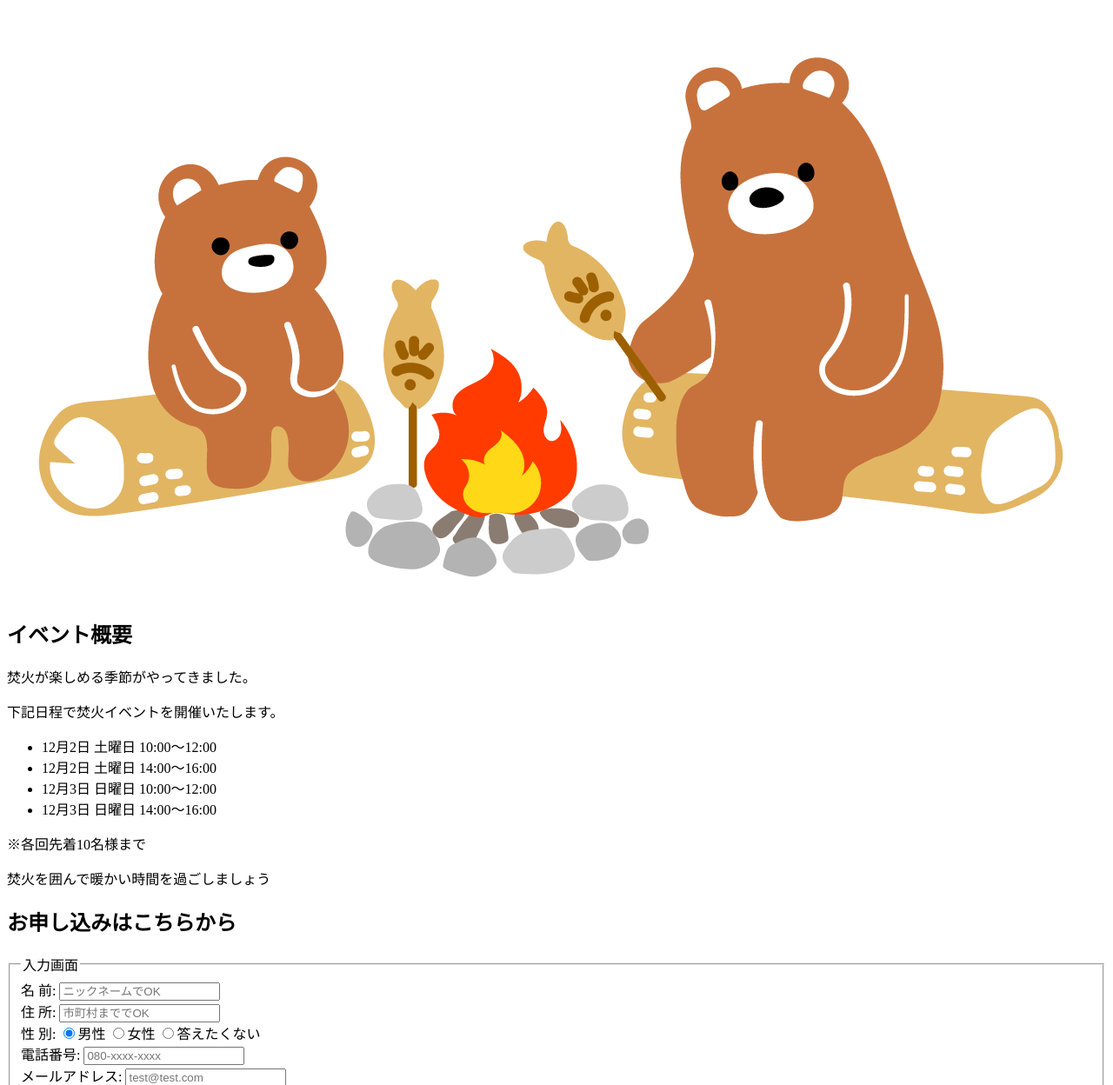
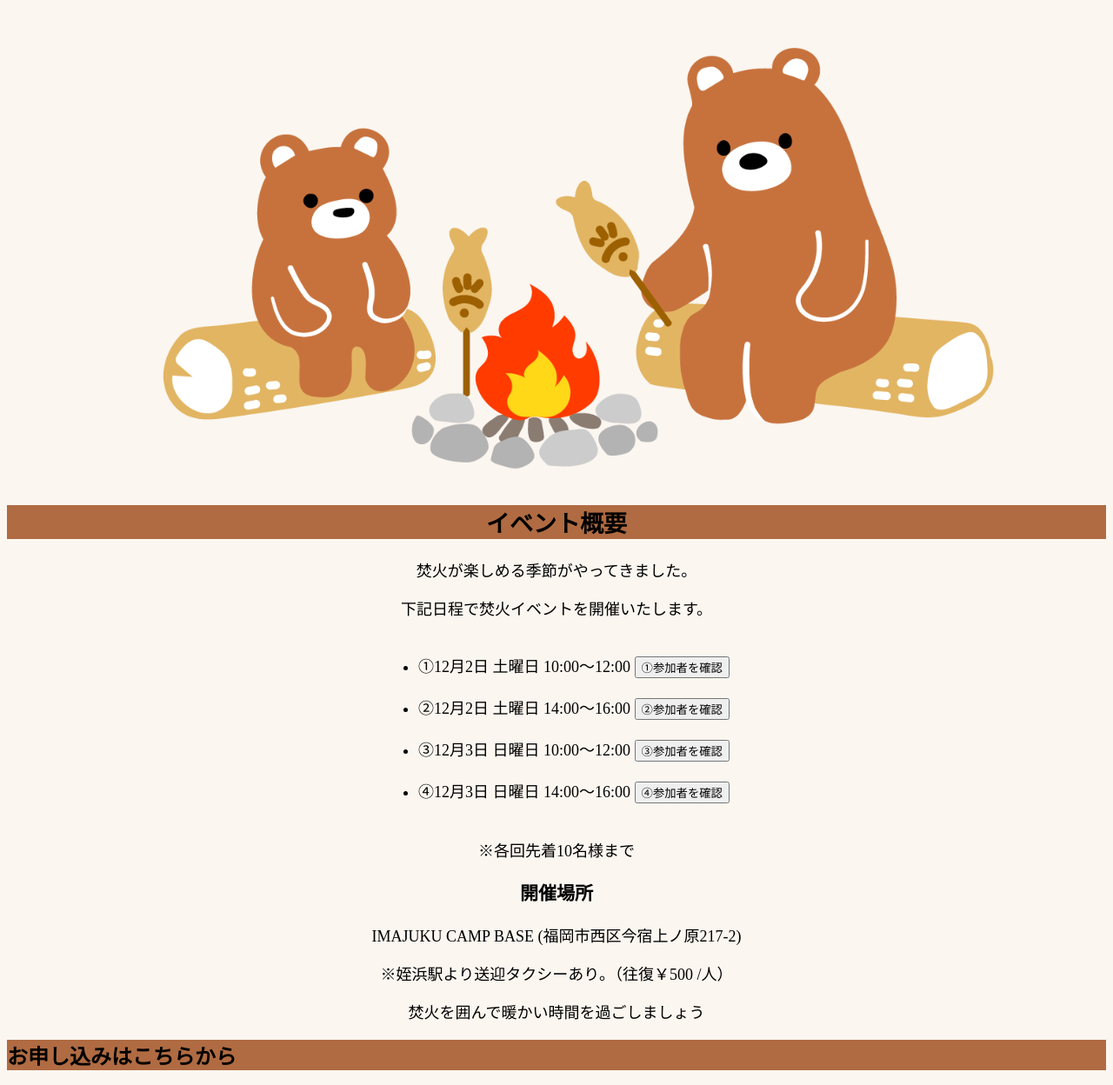
Before and after one commit to Ayumi-Moriyama/Event-reserve, a plain HTML site: page index.html in a window 1280 px wide. Shown: the part 81-1329 px from the top of the page at 87% size. Drawn offline with nearby package versions, Linux system fonts and the light colour scheme; no server answers.

Commit message:
課題提出後の修正

```diff
--- a/css/sample.css
+++ b/css/sample.css
@@ -1,50 +1,43 @@
-body{
-    margin:0;
-    padding:0;
-    text-align:left;
-    font-size: 32px;
-    background-color: rgb(220, 198, 188);
+body {
+    background-color: rgb(251, 246, 240);
 }
-header{
-    background-color: rgb(172, 039, 056);
-    border-bottom: 1px solid #ccc;
+
+header {
+    background-color: rgb(176, 107, 066);
     text-align: center;
 }
-main{
-    border-bottom:1px solid #ccc;
+
+h1 {
+    font-weight: bold;
 }
-footer{
-    background-color: #fff;
-    border-bottom:1px solid #ccc;
+
+h2 {
+    background-color: rgb(176, 107, 066);
+}
+
+.takibiImage {
+    height: 80%;
+    width: 80%;
+    margin-left: 150px;
+    display: flex;
+    justify-content: space-around;
     text-align: center;
 }
-p{
-    font-size:200%;
+
+.summary {
+    font-size: large;
     text-align: center;
-    border-bottom:1px solid #fff;
-    height:200px;
-}
-ul{
-    padding: 0;
-    border-top: 1px solid #000000;
-    display:table;  /* 定義 */
-    table-layout: fixed;
-    width:100%;
-}
-li{
-    text-align: center;
-    list-style-type:none;
-    border: 1px solid #666;
-    background-color: #FFF;
-    display:table-cell;  /* 定義 */
-    cursor: pointer;
-}
-li:hover{
-    background: #0066CC;
-    color:#fff;
 }
 
-.takibiImage{
-    display: flex;
+.summary ul {
+    display: grid;
     justify-content: space-around;
+    text-align: center;
+    margin-top: 30px;
+    margin-bottom: 30px;
 }
+
+.summary ul li{
+    padding-top: 10px;
+    padding-bottom: 10px;
+}
--- a/index.html
+++ b/index.html
@@ -8,30 +8,49 @@
         <title>焚火イベント</title>
         <style>
             #output li {
-                background: #ccc;
+                background: rgb(210, 163, 108);
             }
         </style>
-        <!-- <link rel="stylesheet" href="css/sample.css"> -->
+        <link rel="stylesheet" href="css/sample.css">
     </head>
 
     <body>
+        <header>
             <h1>焚火イベント予約</h1>
+        </header>
+
 
         <img class="takibiImage" src="./images/takibi.png" alt="">
 
+        <section class="summary">
             <h2>イベント概要</h2>
             <div>
                 <p>焚火が楽しめる季節がやってきました。</p>
                 <p>下記日程で焚火イベントを開催いたします。</p>
                 <ul>
-                <li>12月2日 土曜日 10:00～12:00</li>
-                <li>12月2日 土曜日 14:00～16:00</li>
-                <li>12月3日 日曜日 10:00～12:00</li>
-                <li>12月3日 日曜日 14:00～16:00</li>
+                    <li>①12月2日 土曜日 10:00～12:00
+                        <button id="btn1">①参加者を確認</button>
+                    </li>
+                    <li>②12月2日 土曜日 14:00～16:00
+                        <button id="btn2">②参加者を確認</button>
+                    </li>
+                    <li>③12月3日 日曜日 10:00～12:00
+                        <button id="btn3">③参加者を確認</button>
+                    </li>
+                    <li>④12月3日 日曜日 14:00～16:00
+                        <button id="btn4">④参加者を確認</button>
+                    </li>
                 </ul>
                 <p>※各回先着10名様まで</p>
+                <div>
+                    <h3>開催場所</h3>
+                    <p>IMAJUKU CAMP BASE (福岡市西区今宿上ノ原217-2)</p>
+                    <p>※姪浜駅より送迎タクシーあり。（往復￥500 /人）</p>
+                </div>
                 <p>焚火を囲んで暖かい時間を過ごしましょう</p>
             </div>
+        </section>
+
 
 
         <h2>お申し込みはこちらから</h2>
@@ -79,7 +98,9 @@
 
         <!-- データ出力場所 -->
         <h2>予約者一覧</h2>
+        <input type="button" id="btnItiran" value="一覧を表示／非表示">
         <ul id="output"></ul>
+
 
         <script src="https://ajax.googleapis.com/ajax/libs/jquery/3.4.1/jquery.min.js"></script>
         <script>
@@ -111,12 +132,12 @@
             } from "https://www.gstatic.com/firebasejs/10.7.0/firebase-firestore.js";  // ここまで
 
             const firebaseConfig = {
-                // APIキーをここに入れる
-                authDomain: "event-reserve-test.firebaseapp.com",
-                projectId: "event-reserve-test",
-                storageBucket: "event-reserve-test.appspot.com",
-                messagingSenderId: "59545915105",
-                appId: "1:59545915105:web:1f89152ce2b581607531a0"
+                apiKey: "",
+                authDomain: "",
+                projectId: "",
+                storageBucket: "",
+                messagingSenderId: "",
+                appId: ""
             };
 
             const app = initializeApp(firebaseConfig);
@@ -125,6 +146,9 @@
             const db = getFirestore(app);  // ここまで
 
             // <!-- firebaseのコード ここまで -->
+
+            // 予約者一覧をトグルで表示・非表示したい（未実装）
+            // $('#output').toggle();
 
             // firebaseにデータを送る
 
@@ -140,9 +164,10 @@
                     taxi: $("input[name='taxi']:checked").val(),
                     time: serverTimestamp(),
                 };
-                // console.log(gender);
                 addDoc(collection(db, "reserve"), postData);
                 $("#text").val("");
+                console.log(postData.name + "様　ご予約ありがとうございます。");
+                console.log(postData.takibiEvent + "で承りました。")
             });
 
             const q = query(collection(db, "reserve"), orderBy("time", "desc"));
@@ -182,8 +207,14 @@
 
                 $("#output").html(htmlElements);
 
+                // トグルで一覧を表示させたい（未実装）
+                // $("#btnIchiran").click(function () {
+                //     $("#output").toggle();
+                // });
+
                 // onSnapshotの最後のかっこ
             });
+
 
         </script>
 
```
Also changed, not shown: 1 other file. Lines whose indentation alone changed are shown as unchanged.
